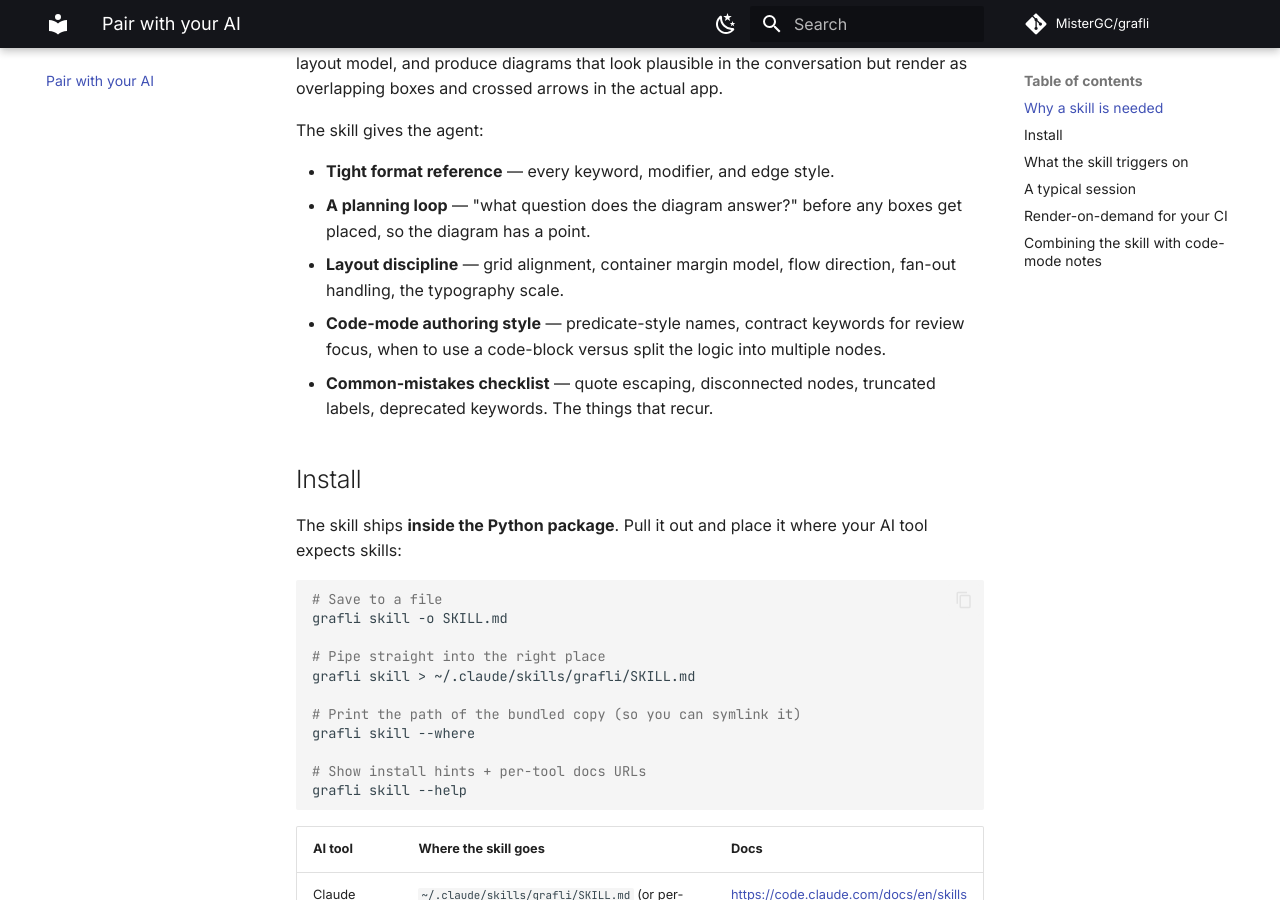
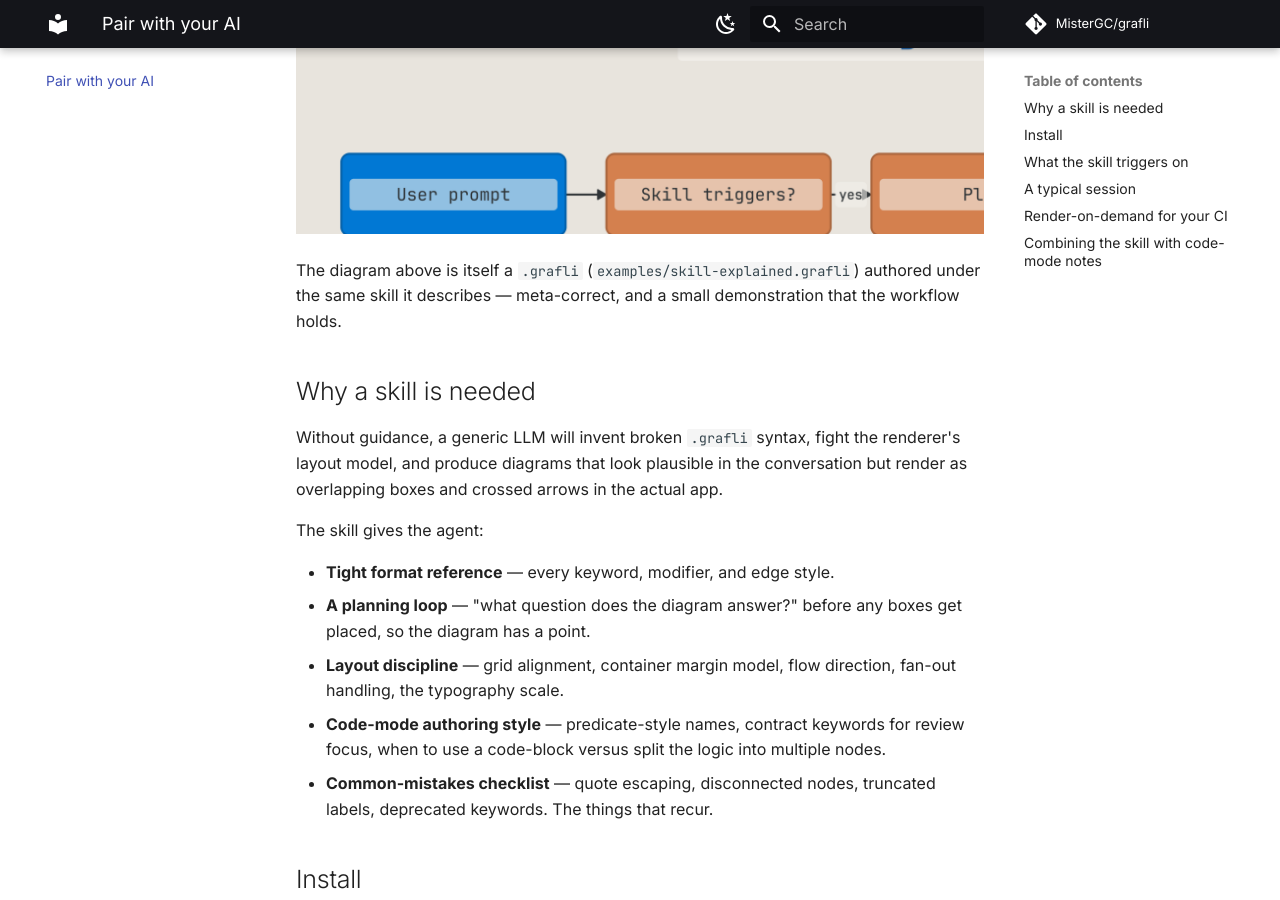
Before and after one commit to MisterGC/grafli, an MkDocs documentation site: the page built from docs/ai.md, in a window 1280 px wide and 900 px high, scrolled down 396 px. Built offline with MkDocs 1.6.1 and Material for MkDocs 9.7.7, drawn with Linux system fonts in a browser that asks for light colours; comment, search, counter and statistics services are not loaded.

Commit message:
Docs: add skill-pipeline diagram + example to docs/ai.md

```diff
--- a/docs/ai.md
+++ b/docs/ai.md
@@ -5,6 +5,12 @@ uses to **communicate complex systems back to you**. A `.grafli` file
 is plain text, line-oriented, and small enough that an LLM can read,
 modify, and produce it in seconds. The bundled grafli **skill**
 teaches the agent how to do that *well*.
+
+![How the grafli skill works — pipeline from user prompt through trigger check, planning loop, render-and-verify loop, to a clean .grafli output](assets/screenshots/skill-pipeline.png)
+
+The diagram above is itself a `.grafli` (`examples/skill-explained.grafli`)
+authored under the same skill it describes — meta-correct, and a small
+demonstration that the workflow holds.
 
 ## Why a skill is needed
 
```
Also changed, not shown: docs/assets/screenshots/skill-pipeline.png (added), 1 other file.
